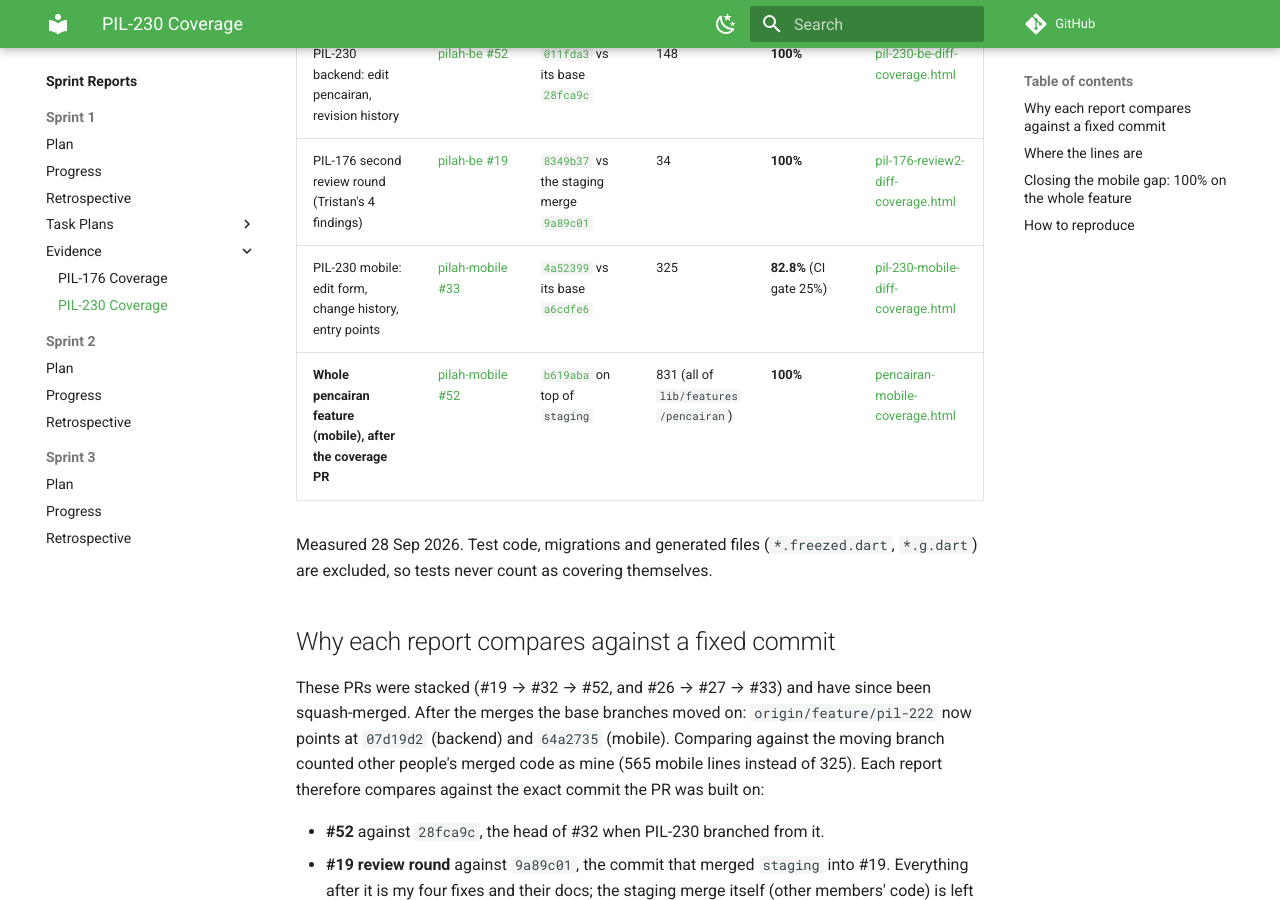
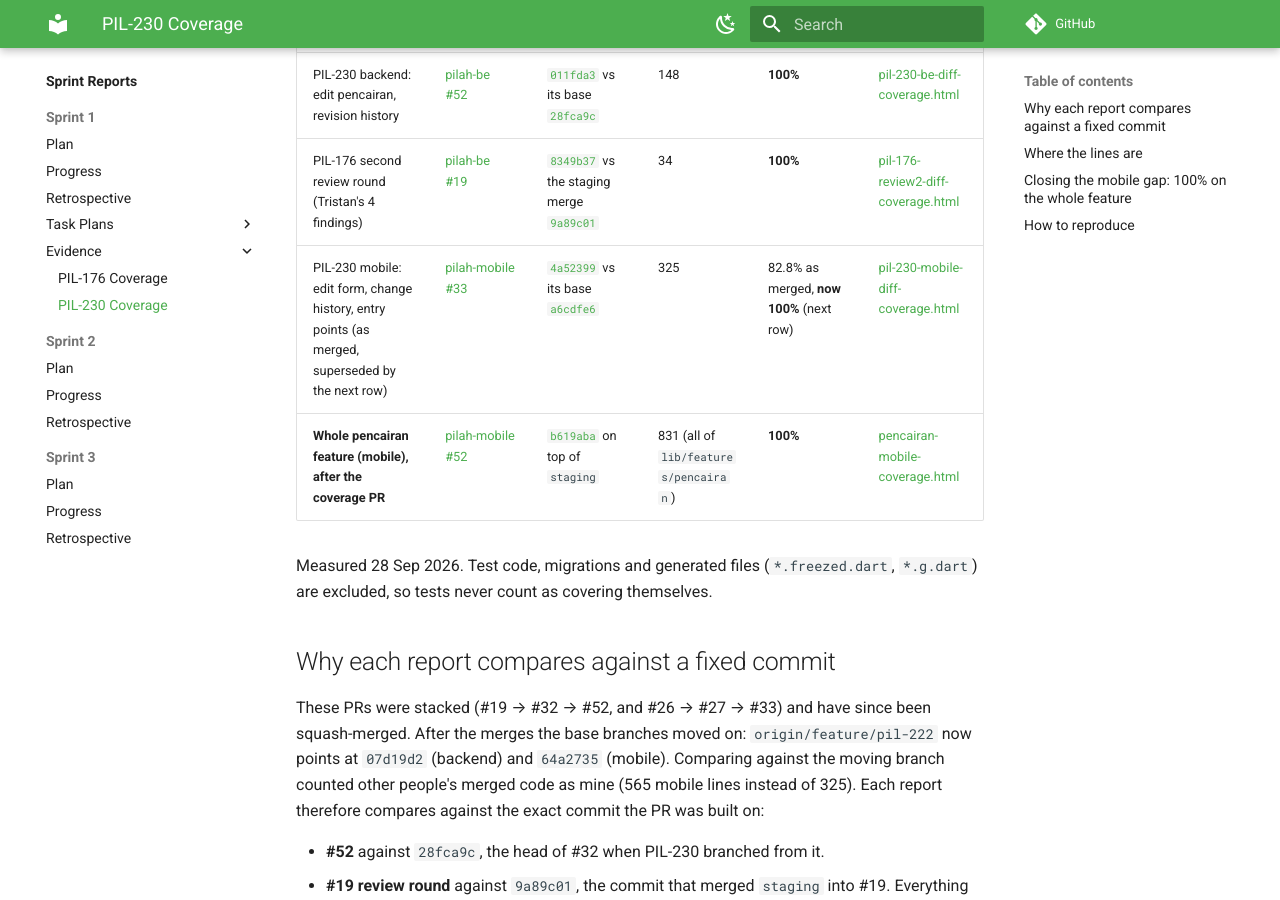
Before and after one commit to mvfi0/pilah-docs, an MkDocs documentation site: the page built from docs/sprints/sprint-1/evidence/PIL-230-coverage.md, in a window 1280 px wide and 900 px high, scrolled down 376 px. Built offline with MkDocs 1.6.1 and Material for MkDocs 9.7.7, drawn with Linux system fonts in a browser that asks for light colours; comment, search, counter and statistics services are not loaded.

Commit message:
docs(evidence): mark the 82.8% mobile row as superseded by the 100% row
Co-Authored-By: Claude Opus 5.5 <noreply@anthropic.com>

```diff
--- a/docs/sprints/sprint-1/evidence/PIL-230-coverage.md
+++ b/docs/sprints/sprint-1/evidence/PIL-230-coverage.md
@@ -6,7 +6,7 @@ Diff-coverage evidence for the week-2 TDD claim: how much of the code I **added
 |---|---|---|---|---|---|
 | PIL-230 backend: edit pencairan, revision history | [pilah-be #52](https://github.com/bank-sampah-PILAH/pilah-be/pull/52) | [`011fda3`](https://github.com/bank-sampah-PILAH/pilah-be/commit/011fda3) vs its base [`28fca9c`](https://github.com/bank-sampah-PILAH/pilah-be/commit/28fca9c) | 148 | **100%** | [pil-230-be-diff-coverage.html](pil-230-be-diff-coverage.html) |
 | PIL-176 second review round (Tristan's 4 findings) | [pilah-be #19](https://github.com/bank-sampah-PILAH/pilah-be/pull/19) | [`8349b37`](https://github.com/bank-sampah-PILAH/pilah-be/commit/8349b37) vs the staging merge [`9a89c01`](https://github.com/bank-sampah-PILAH/pilah-be/commit/9a89c01) | 34 | **100%** | [pil-176-review2-diff-coverage.html](pil-176-review2-diff-coverage.html) |
-| PIL-230 mobile: edit form, change history, entry points | [pilah-mobile #33](https://github.com/bank-sampah-PILAH/pilah-mobile/pull/33) | [`4a52399`](https://github.com/bank-sampah-PILAH/pilah-mobile/commit/4a52399) vs its base [`a6cdfe6`](https://github.com/bank-sampah-PILAH/pilah-mobile/commit/a6cdfe6) | 325 | **82.8%** (CI gate 25%) | [pil-230-mobile-diff-coverage.html](pil-230-mobile-diff-coverage.html) |
+| PIL-230 mobile: edit form, change history, entry points (as merged, superseded by the next row) | [pilah-mobile #33](https://github.com/bank-sampah-PILAH/pilah-mobile/pull/33) | [`4a52399`](https://github.com/bank-sampah-PILAH/pilah-mobile/commit/4a52399) vs its base [`a6cdfe6`](https://github.com/bank-sampah-PILAH/pilah-mobile/commit/a6cdfe6) | 325 | 82.8% as merged, **now 100%** (next row) | [pil-230-mobile-diff-coverage.html](pil-230-mobile-diff-coverage.html) |
 | **Whole pencairan feature (mobile), after the coverage PR** | [pilah-mobile #52](https://github.com/bank-sampah-PILAH/pilah-mobile/pull/52) | [`b619aba`](https://github.com/bank-sampah-PILAH/pilah-mobile/commit/b619aba) on top of `staging` | 831 (all of `lib/features/pencairan`) | **100%** | [pencairan-mobile-coverage.html](pencairan-mobile-coverage.html) |
 
 Measured 28 Sep 2026. Test code, migrations and generated files (`*.freezed.dart`, `*.g.dart`) are excluded, so tests never count as covering themselves.
```
